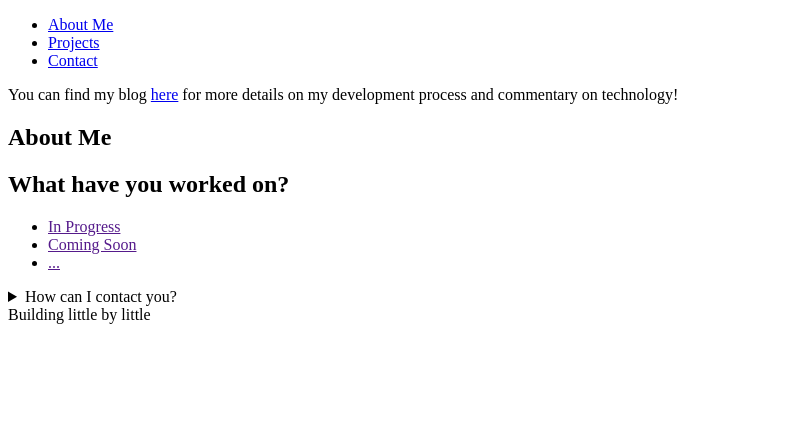
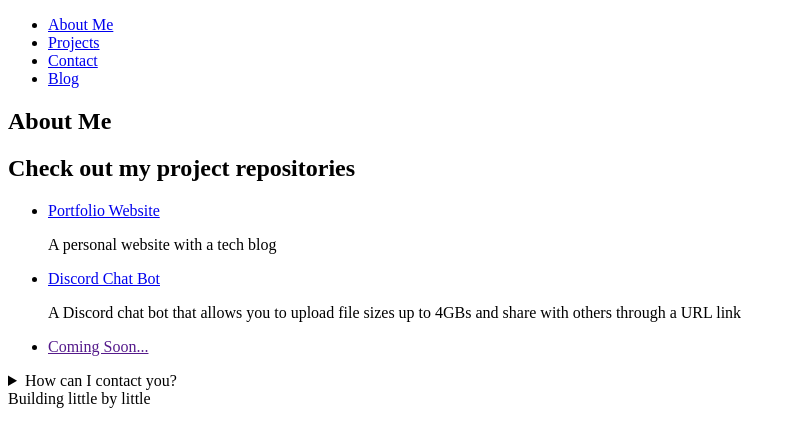
Before and after one commit to 4nn4h/Portfolio, a plain HTML site: page index.html in a window 1280 px wide. Shown: the whole page, without its empty margins (0-795 px from the left). Drawn offline with Linux system fonts and the light colour scheme.

Commit message:
added repo links in project sections

```diff
--- a/index.html
+++ b/index.html
@@ -1,6 +1,4 @@
 <!DOCTYPE html>
-<!-- TODO: Write bio text -->
-<!-- TODO: Consider incorporating skills section with projects -->
 <html lang="en">
     <head>
         <meta charset="UTF-8">
@@ -17,12 +15,12 @@
                     <li><a href="#about">About Me</a></li>
                     <li><a href="#projects">Projects</a></li>
                     <li><a href="#contact">Contact</a></li>
+                    <li><a href="blog.html">Blog</a></li>
                 </ul>
             </nav>
         </header>
 
-        <aside><p>You can find my blog <a href="blog.html">here</a> for more details on my development process and commentary on technology!</p></aside>
-
+        <!-- TODO: Write bio text -->
         <section id="about">
             <h1>About Me</h1>
             <p>
@@ -30,20 +28,22 @@
             </p>
         </section>
 
+        <!-- TODO: Consider incorporating languages and frameworks used with projects -->
         <section id="projects">
-            <h2>What have you worked on?</h2>
-            <!-- Links to Github repos -->
+            <h2>Check out my project repositories </h2>
             <ul>
-                <li><a href="" target="_blank">In Progress</a></li>
-                <li><a href="" target="_blank">Coming Soon</a></li>
-                <li><a href="" target="_blank">...</a></li>
+                <li><a href="https://github.com/4nn4h/Portfolio" target="_blank">Portfolio Website</a></li>
+                <p>A personal website with a tech blog</p>
+                <li><a href="https://github.com/4nn4h/Bot" target="_blank">Discord Chat Bot</a></li>
+                <p>A Discord chat bot that allows you to upload file sizes up to 4GBs and share with others through a URL link</p>
+                <li><a href="" target="_blank">Coming Soon...</a></li>
             </ul>
         </section>
 
         <details id="contact">
             <summary>How can I contact you?</summary>
             <!-- Email form and LinkedIn -->
-            <p>Come back soon</p>
+            <p>In Progress...</p>
         </details>
 
         <footer>Building little by little</footer>
```
